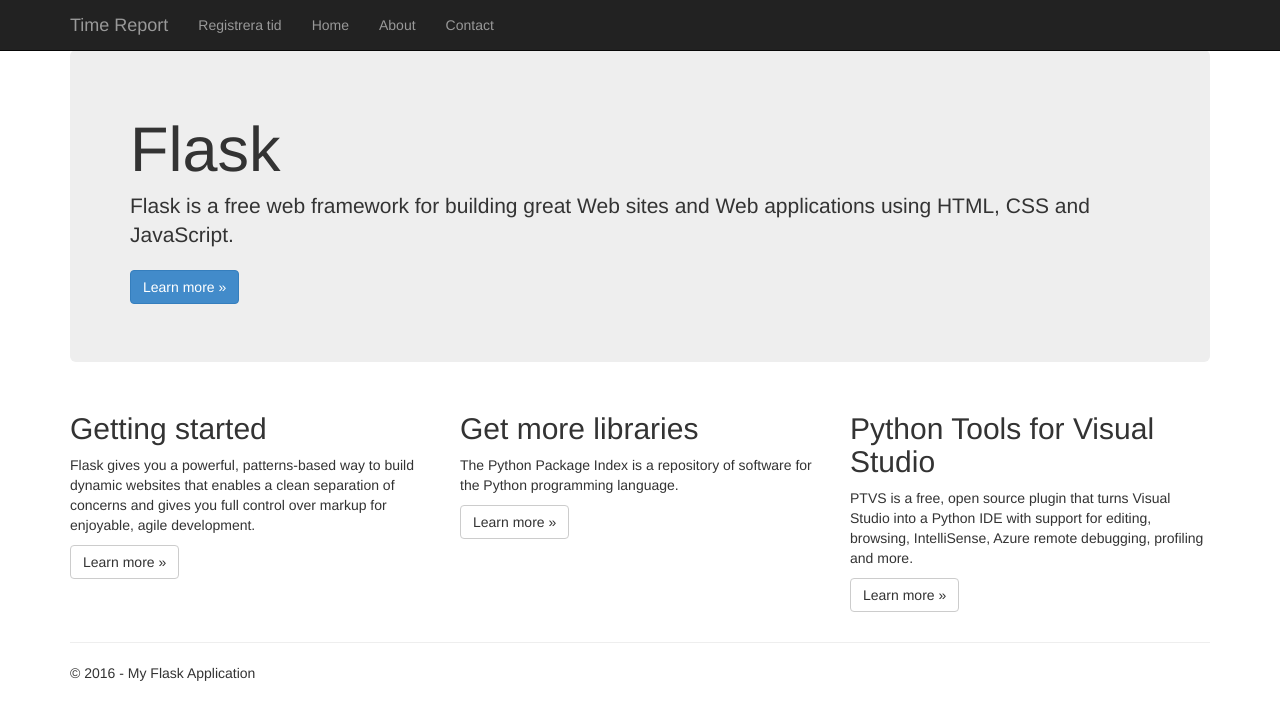
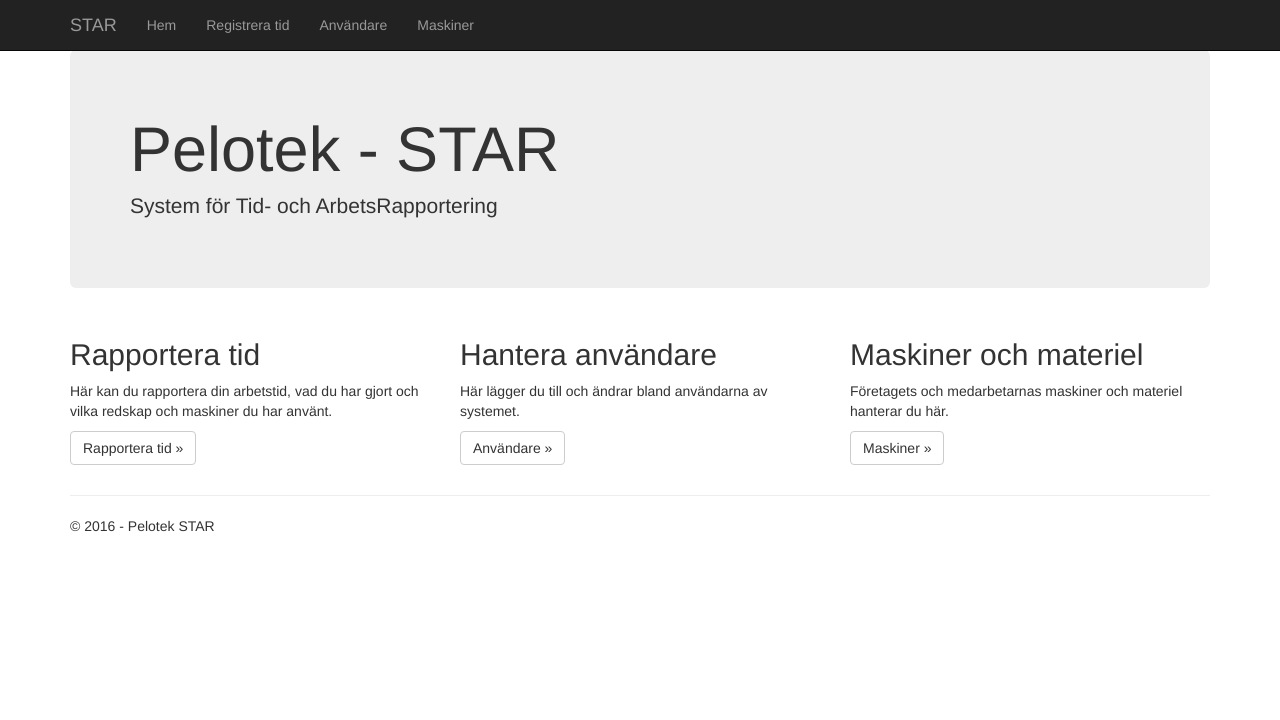
Before and after one commit to PetNilsson/STAR, a Flask app: page / in a window 1280 px wide. Shown: the top 720 px of the page. Run offline with Flask 2, Linux system fonts and the light colour scheme; some libraries are stand-ins or nearby versions.

Commit message:
Skapat användarhantering

```diff
--- a/FlaskWebProject/templates/index.html
+++ b/FlaskWebProject/templates/index.html
@@ -3,34 +3,30 @@
 {% block content %}
 
 <div class="jumbotron">
-    <h1>Flask</h1>
-    <p class="lead">Flask is a free web framework for building great Web sites and Web applications using HTML, CSS and JavaScript.</p>
-    <p><a href="http://flask.pocoo.org/" class="btn btn-primary btn-large">Learn more &raquo;</a></p>
+    <h1>Pelotek - STAR</h1>
+    <p class="lead">System för Tid- och ArbetsRapportering</p>
+
 </div>
 
 <div class="row">
     <div class="col-md-4">
-        <h2>Getting started</h2>
+        <h2>Rapportera tid</h2>
         <p>
-            Flask gives you a powerful, patterns-based way to build dynamic websites that
-            enables a clean separation of concerns and gives you full control over markup
-            for enjoyable, agile development.
+            Här kan du rapportera din arbetstid, vad du har gjort och vilka redskap och maskiner du har använt.
         </p>
-        <p><a class="btn btn-default" href="http://flask.pocoo.org/docs/">Learn more &raquo;</a></p>
+        <p><a class="btn btn-default" href="{{ url_for('registertime') }}">Rapportera tid &raquo;</a></p>
     </div>
     <div class="col-md-4">
-        <h2>Get more libraries</h2>
-        <p>The Python Package Index is a repository of software for the Python programming language.</p>
-        <p><a class="btn btn-default" href="https://pypi.python.org/pypi">Learn more &raquo;</a></p>
+        <h2>Hantera användare</h2>
+        <p>Här lägger du till och ändrar bland användarna av systemet.</p>
+        <p><a class="btn btn-default" href="{{ url_for('users') }}">Användare &raquo;</a></p>
     </div>
     <div class="col-md-4">
-        <h2>Python Tools for Visual Studio</h2>
+        <h2>Maskiner och materiel</h2>
         <p>
-            PTVS is a free, open source plugin that turns Visual Studio into a Python IDE
-            with support for editing, browsing, IntelliSense, Azure remote debugging,
-            profiling and more.
+            Företagets och medarbetarnas maskiner och materiel hanterar du här.
         </p>
-        <p><a class="btn btn-default" href="http://pytools.codeplex.com">Learn more &raquo;</a></p>
+        <p><a class="btn btn-default" href="{{ url_for('machines') }}">Maskiner &raquo;</a></p>
     </div>
 </div>
 
--- a/FlaskWebProject/templates/layout.html
+++ b/FlaskWebProject/templates/layout.html
@@ -3,7 +3,7 @@
 <head>
     <meta charset="utf-8" />
     <meta name="viewport" content="width=device-width, initial-scale=1.0">
-    <title>{{ title }} - Pelotek Time Report</title>
+    <title>{{ title }} - Pelotek STAR</title>
     <link rel="stylesheet" type="text/css" href="/static/content/bootstrap.min.css" />
     <link rel="stylesheet" type="text/css" href="/static/content/site.css" />
     <script src="/static/scripts/modernizr-2.6.2.js"></script>
@@ -18,14 +18,14 @@
                     <span class="icon-bar"></span>
                     <span class="icon-bar"></span>
                 </button>
-                <a href="/" class="navbar-brand">Time Report</a>
+                <a href="/" class="navbar-brand">STAR</a>
             </div>
             <div class="navbar-collapse collapse">
                 <ul class="nav navbar-nav">
+                    <li><a href="{{ url_for('home') }}">Hem</a></li>
                     <li><a href="{{ url_for('registertime') }}">Registrera tid</a></li>
-                    <li><a href="{{ url_for('home') }}">Home</a></li>
-                    <li><a href="{{ url_for('about') }}">About</a></li>
-                    <li><a href="{{ url_for('contact') }}">Contact</a></li>
+                    <li><a href="{{ url_for('users') }}">Användare</a></li>
+                    <li><a href="{{ url_for('machines') }}">Maskiner</a></li>
                 </ul>
             </div>
         </div>
@@ -35,7 +35,7 @@
         {% block content %}{% endblock %}
         <hr />
         <footer>
-            <p>&copy; {{ year }} - My Flask Application</p>
+            <p>&copy; {{ year }} - Pelotek STAR</p>
         </footer>
     </div>
 
--- a/FlaskWebProject/templates/registertime.html
+++ b/FlaskWebProject/templates/registertime.html
@@ -9,7 +9,7 @@
     <div class="form-group">
         <label class="col-md-4 control-label" for="workday">Datum</label>
         <div class="col-md-4">
-            <input id="workday" type="text" class="form-control" />
+            <input id="workday" name="workday" type="text" class="form-control" />
         </div>
     </div>
     <div class="form-group">
--- a/FlaskWebProject/views.py
+++ b/FlaskWebProject/views.py
@@ -1,53 +1,117 @@
+# -*- coding: utf-8 -*-
 """
 Routes and views for the flask application.
 """
 
 from datetime import datetime
-from flask import render_template, request
+from flask import render_template, request, redirect, url_for
 from FlaskWebProject import app
+from FlaskWebProject.models import Report, User
 
 @app.route('/')
 @app.route('/home')
 def home():
     """Renders the home page."""
     return render_template(
-        'index.html',
-        title='Home Page',
-        year=datetime.now().year,
+            'index.html',
+            title='Home Page',
+            year=datetime.now().year,
     )
 
 @app.route('/contact')
 def contact():
     """Renders the contact page."""
     return render_template(
-        'contact.html',
-        title='Contact',
-        year=datetime.now().year,
-        message='Your contact page.'
+            'contact.html',
+            title='Contact',
+            year=datetime.now().year,
+            message='Your contact page.'
     )
 
 @app.route('/about')
 def about():
     """Renders the about page."""
     return render_template(
-        'about.html',
-        title='About',
-        year=datetime.now().year,
-        message='Your application description page.'
+            'about.html',
+            title='About',
+            year=datetime.now().year,
+            message='Your application description page.'
     )
 
 @app.route('/registertime', methods=['GET', 'POST'])
 def registertime():
     if request.method == "GET" :
         return render_template(
-            'registertime.html',
-            title='Register time',
-            year=datetime.now().year
+                'registertime.html',
+                title='Register time',
+                year=datetime.now().year
         )
     time = request.form['worktime']
+    workDay = request.form['workday']
     customer = request.form['customer']
+    report = Report(
+            workDate=workDay,
+            worker="Peter",
+            time=time
+    )
+    report.save()
     return render_template(
-        'timeregistered.html',
-        worktime=time,
-        customer=customer
+            'timeregistered.html',
+            worktime=time,
+            customer=customer
     )
+
+
+@app.route('/edituser', methods=['GET', 'POST', 'DELETE'])
+def edituser():
+    if request.method == "GET" :
+        if request.args.get("id"):
+            user = User.objects.get(id=request.args.get("id"))
+            return render_template(
+                'edituser.html',
+                legend=u"Redigera användare",
+                user=user
+            )
+        return render_template(
+                'edituser.html',
+                legend=u"Lägg till ny användare",
+            user=User()
+        )
+    if request.method == "POST" :
+        if request.args.get('action') == 'delete':
+            user = User.objects.get(id=request.args.get("id"))
+            if user :
+                user.delete()
+                return redirect(url_for('users'))
+            return "Not found", 404
+        else:
+            if request.args.get("id"):
+                User.objects(id=request.args.get("id")).update_one(
+                    set__username=request.form['username'],
+                    set__password=request.form['password'],
+                    set__firstname=request.form['firstname'],
+                    set__lastname=request.form['lastname'],
+                    set__email=request.form['email'],
+                    upsert=True
+                )
+            else:
+                user=User()
+                user.username=request.form['username']
+                user.password=request.form['password']
+                user.firstname=request.form['firstname']
+                user.lastname=request.form['lastname']
+                user.email=request.form['email']
+                user.save()
+            return redirect(url_for('users'))
+
+@app.route('/users', methods=['GET'])
+def users():
+    users = User.objects.all()
+    return render_template(
+        'userlist.html',
+        users=users
+    )
+
+@app.route('/machines', methods=['GET'])
+def machines():
+    return 'Maskiner'
```
Also changed, not shown: FlaskWebProject/__init__.py (+7 -0 lines), FlaskWebProject/models.py (added, +32 -0 lines), FlaskWebProject/templates/edituser.html (added, +52 -0 lines), FlaskWebProject/templates/userlist.html (added, +37 -0 lines), requirements.txt (+13 -1 lines).
